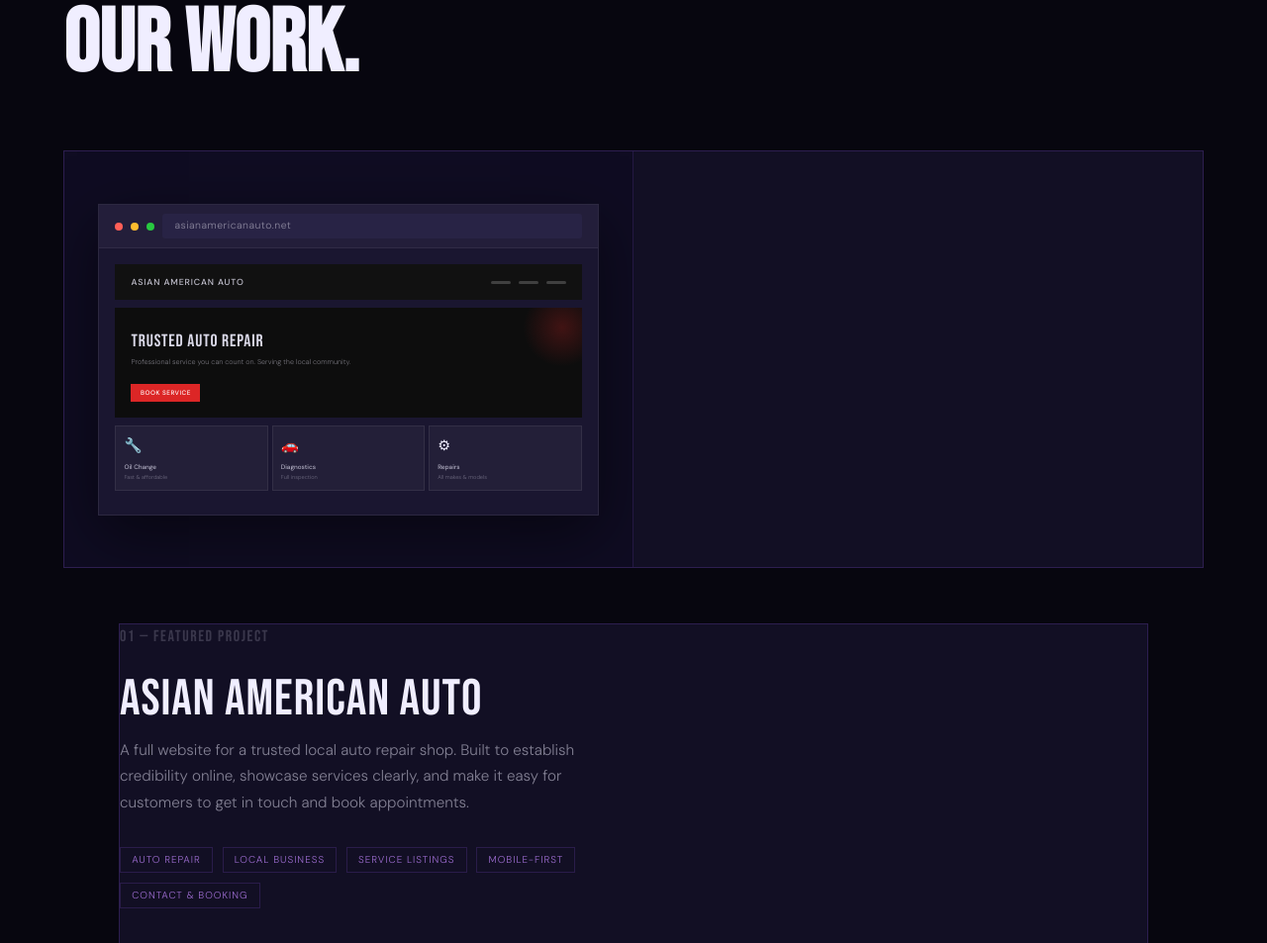
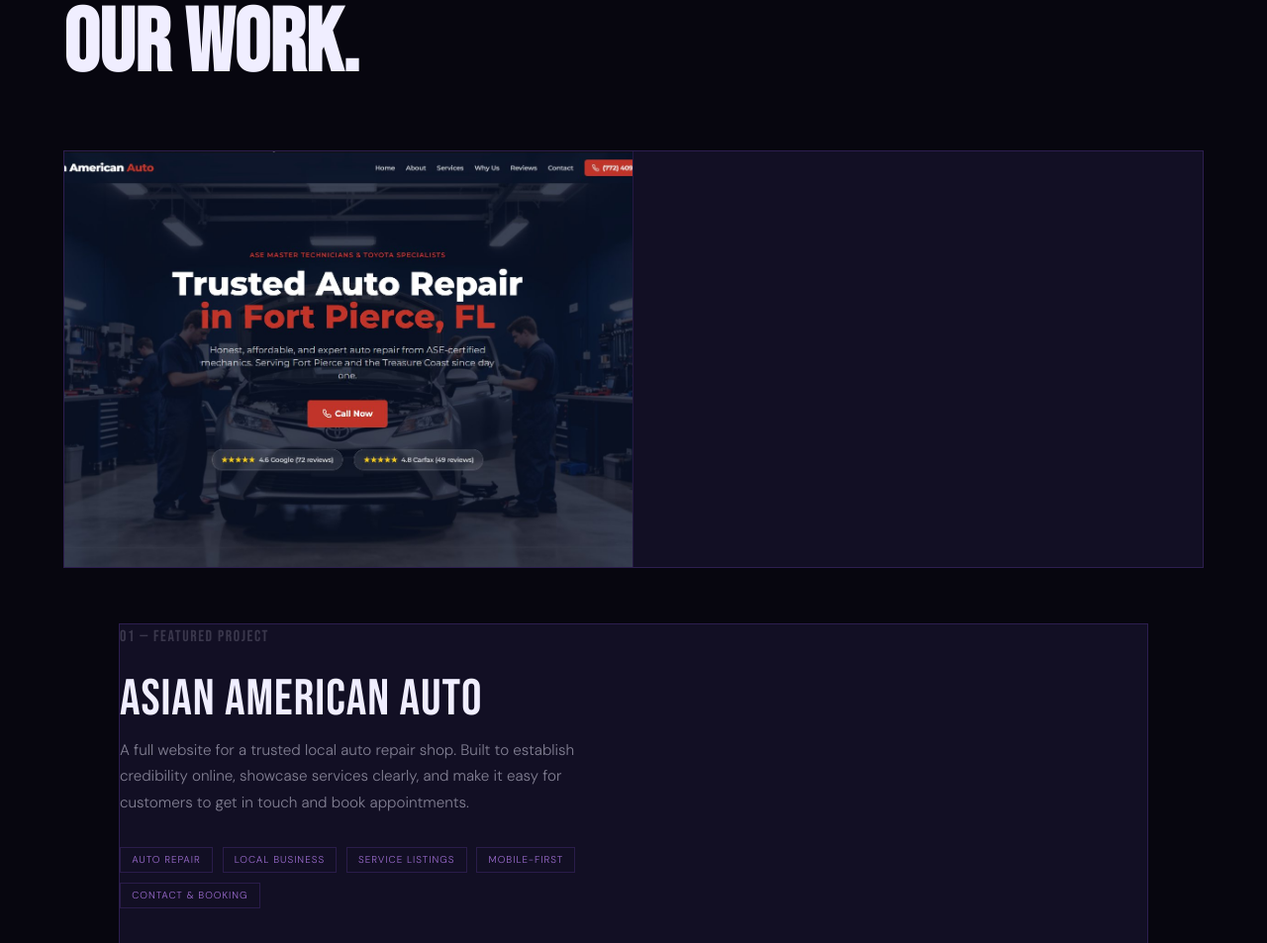
Before and after one commit to EndAllFilms/emulative-site, a plain HTML site: page index.html in a window 1280 px wide. Shown: the part 1716-2669 px from the top of the page at 99% size. Drawn offline with Linux system fonts and the light colour scheme.

Commit message:
Add files via upload

```diff
--- a/index.html
+++ b/index.html
@@ -63,6 +63,8 @@
   .project-featured:hover { border-color: rgba(155,92,255,0.5); box-shadow: 0 0 50px rgba(155,92,255,0.1); }
   .project-featured:hover .proj-arrow { transform: translate(4px,-4px); }
   .proj-preview { background: #0f0c22; min-height: 420px; position: relative; overflow: hidden; display: flex; align-items: center; justify-content: center; border-right: 1px solid rgba(155,92,255,0.15); }
+  .proj-preview img { width: 100%; height: 100%; object-fit: cover; object-position: top; display: block; transition: transform 6s ease; }
+  .project-featured:hover .proj-preview img { transform: translateY(-15%); }
   .browser { width: 88%; background: #1a1630; border: 1px solid rgba(255,255,255,0.08); box-shadow: 0 20px 60px rgba(0,0,0,0.5); }
   .browser-bar { background: #231e3a; padding: 0.6rem 1rem; display: flex; align-items: center; gap: 0.5rem; border-bottom: 1px solid rgba(255,255,255,0.06); }
   .dot { width: 8px; height: 8px; border-radius: 50%; }
@@ -261,28 +263,7 @@
   <h2 class="work-title fade-up">Our Work.</h2>
   <a class="project-featured fade-up" href="https://asianamericanauto.net/" target="_blank" rel="noopener">
     <div class="proj-preview">
-      <div class="browser">
-        <div class="browser-bar">
-          <div class="dot dot-r"></div><div class="dot dot-y"></div><div class="dot dot-g"></div>
-          <div class="url-bar">asianamericanauto.net</div>
-        </div>
-        <div class="browser-content">
-          <div class="mock-hero-bar">
-            <span class="mock-logo">ASIAN AMERICAN AUTO</span>
-            <div class="mock-nav"><div class="mock-nav-dot"></div><div class="mock-nav-dot"></div><div class="mock-nav-dot"></div></div>
-          </div>
-          <div class="mock-banner">
-            <div class="mock-h1">Trusted Auto Repair</div>
-            <div class="mock-sub">Professional service you can count on. Serving the local community.</div>
-            <div class="mock-btn">Book Service</div>
-          </div>
-          <div class="mock-cards">
-            <div class="mock-card"><div class="mock-card-icon">&#128295;</div><div class="mock-card-title">Oil Change</div><div class="mock-card-text">Fast &amp; affordable</div></div>
-            <div class="mock-card"><div class="mock-card-icon">&#128663;</div><div class="mock-card-title">Diagnostics</div><div class="mock-card-text">Full inspection</div></div>
-            <div class="mock-card"><div class="mock-card-icon">&#9881;</div><div class="mock-card-title">Repairs</div><div class="mock-card-text">All makes &amp; models</div></div>
-          </div>
-        </div>
-      </div>
+      <img src="screenshot.jpg" alt="Asian American Auto website screenshot" />
     </div>
     <div class="proj-info">
       <div>
```
Also changed, not shown: screenshot.jpg (added).
